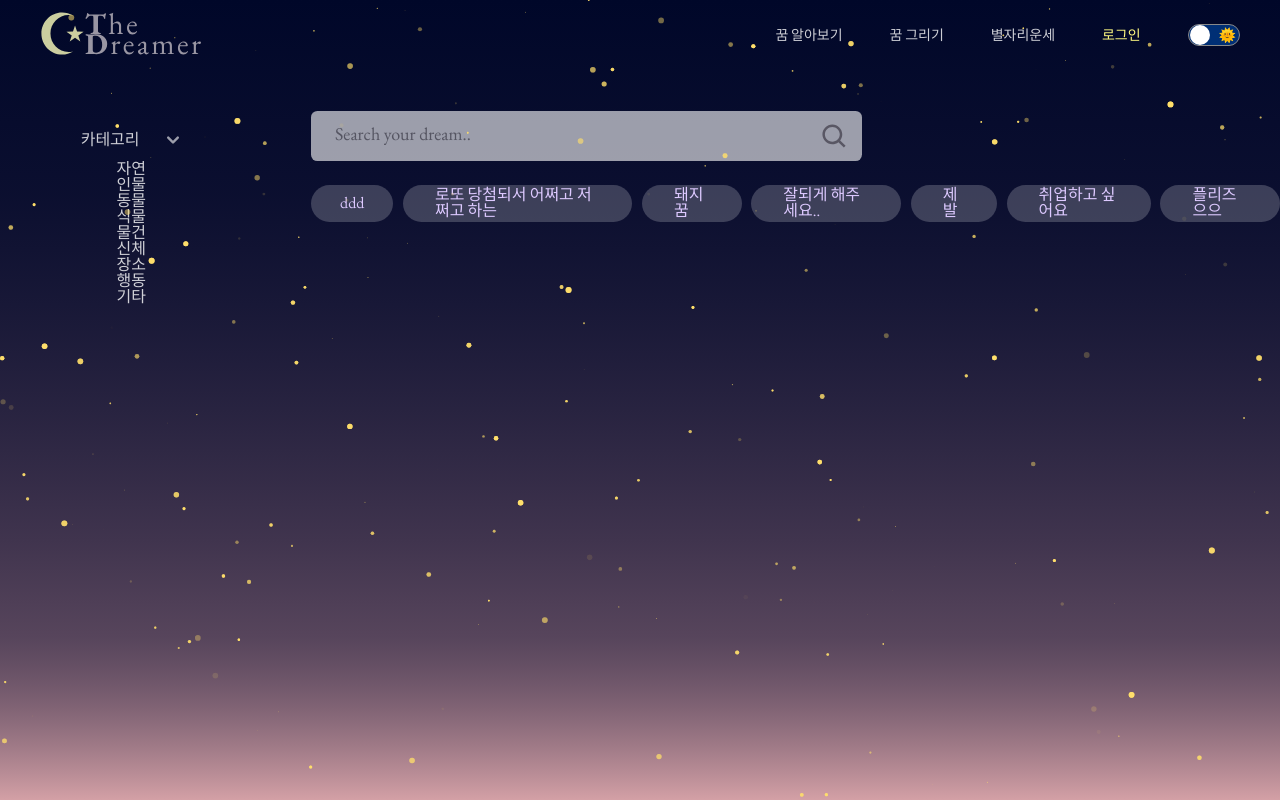
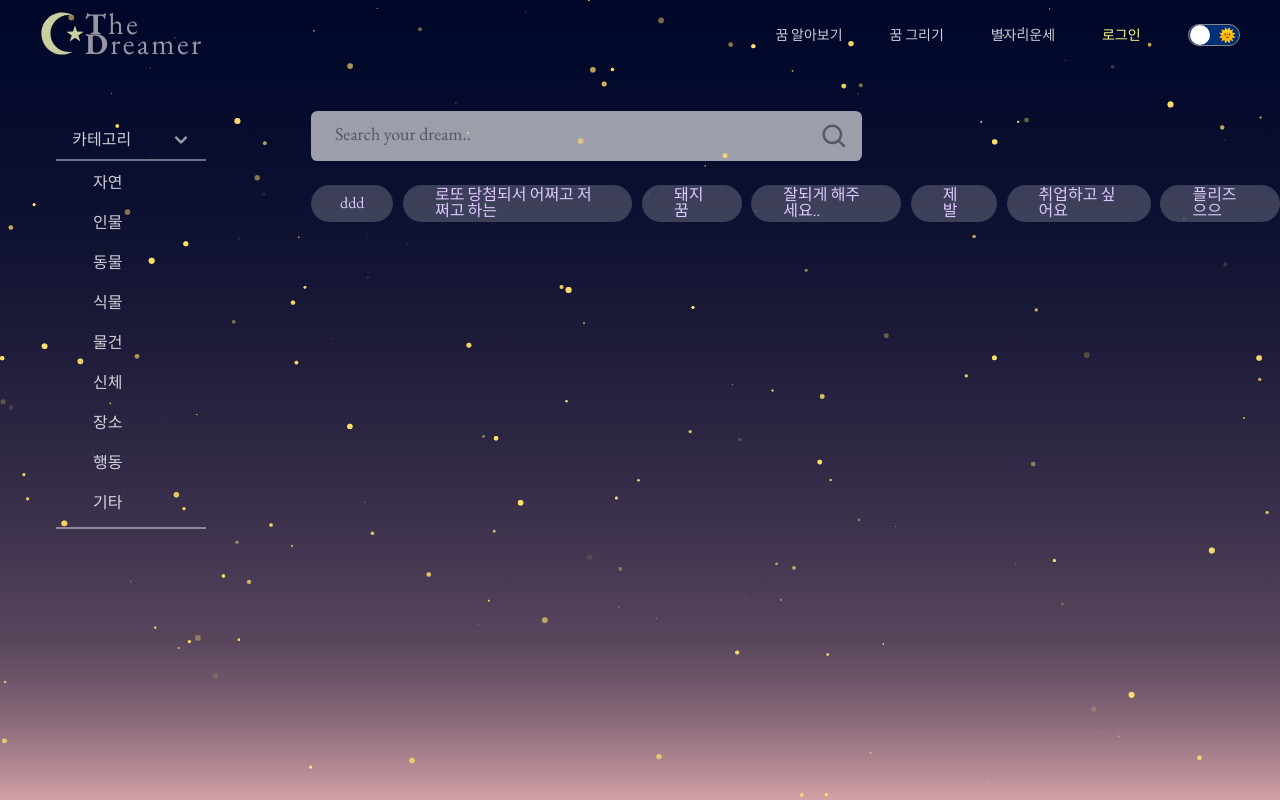
Before and after one commit to nala723/The-Dreamer, a React (Create React App) app in the folder client/: page /searchdream in a window 1280 px wide. Both pictures are taken after a click on the element "카테고리". Built offline with nearby package versions, Linux system fonts and the light colour scheme; a web font is replaced by a local one.

Commit message:
✨ Feat : 카테고리 애니메이션 일단 완료

```diff
--- a/client/src/pages/SearchDream.tsx
+++ b/client/src/pages/SearchDream.tsx
@@ -5,25 +5,34 @@ import HashTag from '../components/reusable/HashTag';
 import { dummyDatas } from '../config/dummyDatas';
 import { gsap } from 'gsap';
 
-function SearchDream(){
-  const openRef = useRef(null);//이어도되나
-  const openRefTween = useRef<undefined | any>();
-  const cateGoryRef = useRef<any | HTMLDivElement[] | any[]>([]);
-  const DeepAnim = useRef<any[] | undefined[] | gsap.core.Tween[] >([]);
-  const [index,setIndex] = useState(-1);
-  const [open,setOpen] = useState(false);
+function SearchDream(): JSX.Element {
+  const openRef = useRef(null);
+  const openRefTween = useRef<gsap.core.Timeline>();
+  const cateGoryRef = useRef<HTMLDivElement[]>([]);
+  const DeepAnim = useRef<gsap.core.Tween[]>([]);
+  const lineRef = useRef(null);
+  const SclineRef = useRef<HTMLDivElement>(null);
+  const cateHeadRef = useRef<HTMLDivElement[]>([]);
   cateGoryRef.current = [];
   DeepAnim.current = [];
+  cateHeadRef.current = [];
 
- // play로 원할때 play가능
   useEffect(()=>{
-    // const ani = gsap.timeline({ duration: 0.5, ease: 'expo.inOut' })
-    openRefTween.current = gsap // 일단 이렇게 하고 보고 stegger 할거 timeline으로 이어보자
-      .to(openRef.current, {
-          height: 'auto',
-          opacity: 1,
-          duration: 0.7,
-          ease: 'expo.insOut',
+    gsap.set(openRef.current, { height: 'auto', opacity: 1})
+    const headani = gsap.timeline({ ease: 'expo.inOut' })
+    openRefTween.current = headani
+      .to(lineRef.current,{
+          width: '100%',
+          opacity: 0.7
+      })
+      .to(cateHeadRef.current, {
+         stagger: 0.1,
+         opacity: 1
+      })
+      .to(SclineRef.current,{
+          width: '100%',
+          opacity: 0.7,
+          delay: -0.2
       })
       .reverse();
 
@@ -31,49 +40,59 @@ function SearchDream(){
       const arr = gsap
         .to(el, {
            height: 'auto',
-             duration: 0.5,
+           duration: 1.2,
+           opacity: 0.7,
            ease: 'expo.inOut'
          }).reverse();
       DeepAnim.current.push(arr);
       el.animation = arr
       })
+
       return () =>  {
         cateGoryRef.current.forEach((el: HTMLDivElement | any)=>{
           el.animation.kill();
         })
         DeepAnim.current.forEach((el: gsap.core.Tween)=>{
-            el.reverse();
+           el.kill();
         })
-          openRefTween.current.kill();
+        openRefTween.current && openRefTween.current.kill();
         }
   },[]);
+
+  const addStagerRef = (el: HTMLDivElement) => {
+    if (el && !cateHeadRef.current.includes(el)){
+      cateHeadRef.current.push(el);
+    }
+  }
 
   const addFinalRefs = (el: HTMLDivElement) => {
     if (el && !cateGoryRef.current.includes(el)){
       cateGoryRef.current.push(el);
     }
   }
+
   const handleOpen = () => {
+    handleCatg(-1); //걍없어지는게 나을지두
+    if(openRefTween.current){
       openRefTween.current.reversed(!openRefTween.current.reversed());
     }
-  const handleCatg = (index: number) => {
+  }
+
+  const handleCatg = (index: number) => { // useEffect보다 순서대로 실행됨
     let selected : boolean;
     cateGoryRef.current.forEach((el: HTMLDivElement | any, idx: number)=>{
       if(index === idx){
         selected = el.animation.reversed();
-        console.log('selected :', selected)
         return selected;
       }
     })
     DeepAnim.current.forEach((ani: gsap.core.Tween)=>{
       ani.reverse();
-        console.log('ani : ', ani.reverse())
     })
     cateGoryRef.current.forEach((el: HTMLDivElement | any, idx: number)=>{
       if(index === idx ){
         el.animation.reversed(!selected)
         }
-          console.log('el.animation :',el.animation.reversed())
     })
   }
   return (
@@ -100,43 +119,44 @@ function SearchDream(){
         </svg>
         </CareHeader>
         <CateTitle ref={openRef}>
-          <CateLine/>
+          <CateLine ref={lineRef}/>
           {dummyDatas.map((dum, idx)=>{
             for(const props in dum){
               return(
                 <CateGroup> {/*일단 그룹만들었음 */}
-                  <Category onClick={()=> handleCatg(idx)} key={idx}>{props}
+                  <Category ref={addStagerRef} onClick={()=> handleCatg(idx)} key={idx}>{props}
                   </Category>
                   <DeepTitle ref={addFinalRefs}>
+                    <DeepLine/>
                       {dum[props].map((el,idx)=>{
                         return(
                           <DeepGory key={idx}>{el}
                           </DeepGory>
                         )
                       })}
+                    <DpEndLine/>
                   </DeepTitle>
                 </CateGroup>
               )
             }
           })}
-           <CateLine/>
+           <CtEndLine ref={SclineRef}/>
         </CateTitle>
       </CategoryBox>
     </Container>
   );
 }
-//클릭 활성화시 밑줄생기고, 열림
+
 export default SearchDream;
 
 const Container = styled.div`
   position: relative;
-  overflow: hidden;
+  overflow: auto;
   display: flex;
   flex-direction: column;
   width: 100%;
   height: 100%;
 `;
-//일단 다div로 감싸보고 안되면 뭐 absolute등
 
 const SearchSection = styled.div`
   width: 100%;
@@ -169,10 +189,12 @@ const CategoryBox = styled.div`
 `;
 const CareHeader = styled.div`
   width: 100%;
-  height: 1.781rem;
+  height: 1.7rem;
   color: ${props=> props.theme.text};
   display: flex;
-  justify-content: space-evenly; //일단.
+  justify-content: space-between;
+  padding: 0 1rem; // 임시 ***
+  /* justify-content: space-evenly; //일단. 주석- */
   >svg {
     fill: ${props=> props.theme.transp};
     width: 1.125rem;
@@ -181,31 +203,70 @@ const CareHeader = styled.div`
   }
 `;
 const CateTitle = styled.div`
+  position: relative;
   ${props=>props.theme.flexColumn}
   height: 0;
   opacity: 0;
+  gap: 1.5rem;
+  >div:nth-child(2){
+    margin-top: 1rem;
+  }
+  >div:nth-child(10){
+    margin-bottom: 1rem;
+  }
 `;
-const CateLine = styled.div` // 메뉴 라인일단 이렇게 해보고 아니면 헤더 밑어쩌고..
+const CateLine = styled.div`
+  position: absolute;
+  top: 0;
+  left: 0;
   width: 0;
-  height: 1px;
-  background-color: ${props=> props.theme.moretransp};
+  height: 1.4px;
+  background-color: ${props=> props.theme.transp};
 `;
 const CateGroup = styled.div`
+  ${props=>props.theme.flexColumn}
   height: 100%;
 `;
 const Category = styled.div`
   ${props=>props.theme.flexColumn}
-   color: ${props=> props.theme.text}; //height: 지워봄
+  align-items: flex-start;
+  padding-left: 2.3rem; // 임시!***
+  color: ${props=> props.theme.text}; // 왜 justify-content: center가 안되지
   overflow: hidden;
+  height: auto;
+  opacity: 0;
 `;
 const DeepTitle = styled(CateTitle)`
+  gap: 1rem;
   height: 0;
+  opacity: 0;
+  top: 0.7rem;
+  >div:nth-child(10){
+    margin: 0;
+  }
+  >div:nth-last-child(2){
+    margin-bottom: 0.7rem;
+  }
+`;
+const DeepLine = styled(CateLine)`
+  width: 100%;
+  height: 1px;
+`;
+const DeepGory = styled(Category)`
+  /* padding-left: 5rem;  */ // ******둘, 임시로 지움
+  /* align-items: flex-start; */
+  height: 100%;
+  opacity: 1;
+  align-items: center;
+  padding-left: 0;
+`;
+const CtEndLine = styled(CateLine)`
+  bottom: 0;
+  top: 100%;
+  width: 0;
+  opacity: 0;
+`;
+const DpEndLine = styled(CtEndLine)`
+  width: 100%;
   opacity: 1;
 `;
-const DeepGory = styled(Category)`
-  padding-left: 2.5rem; //밑줄이 길게 하려면 p를 만들어서 패딩더 채우거나 하면됨
-  height: 100%;
-  align-items: flex-start;
-`;
-//뭔가 안되면 category여기를 따로 해보자
-//리스트 레이아웃 이상하면 텍스트들 왼쪽부터 쭉 나가는거로 가자 걍
```
Lines whose indentation alone changed are shown as unchanged.
